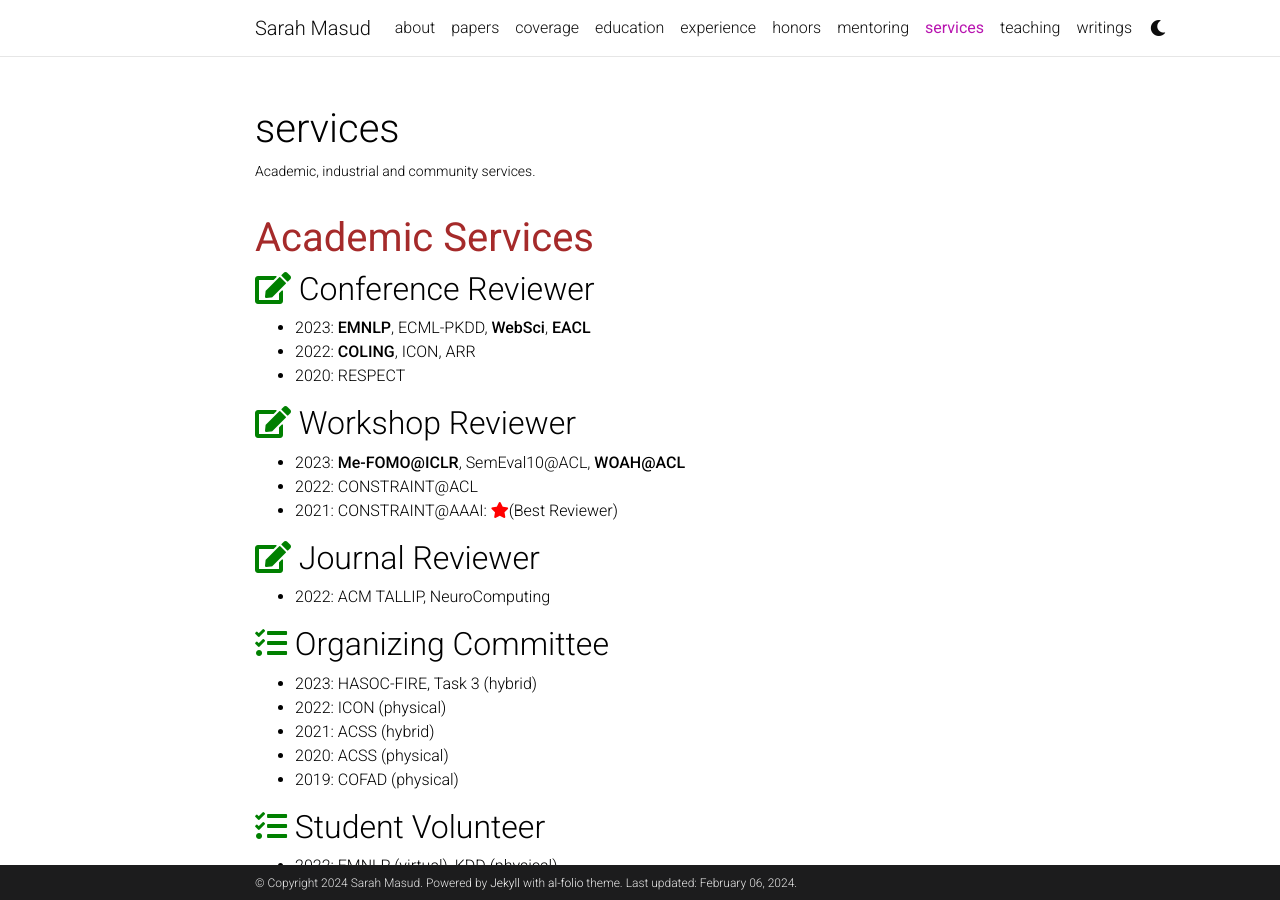
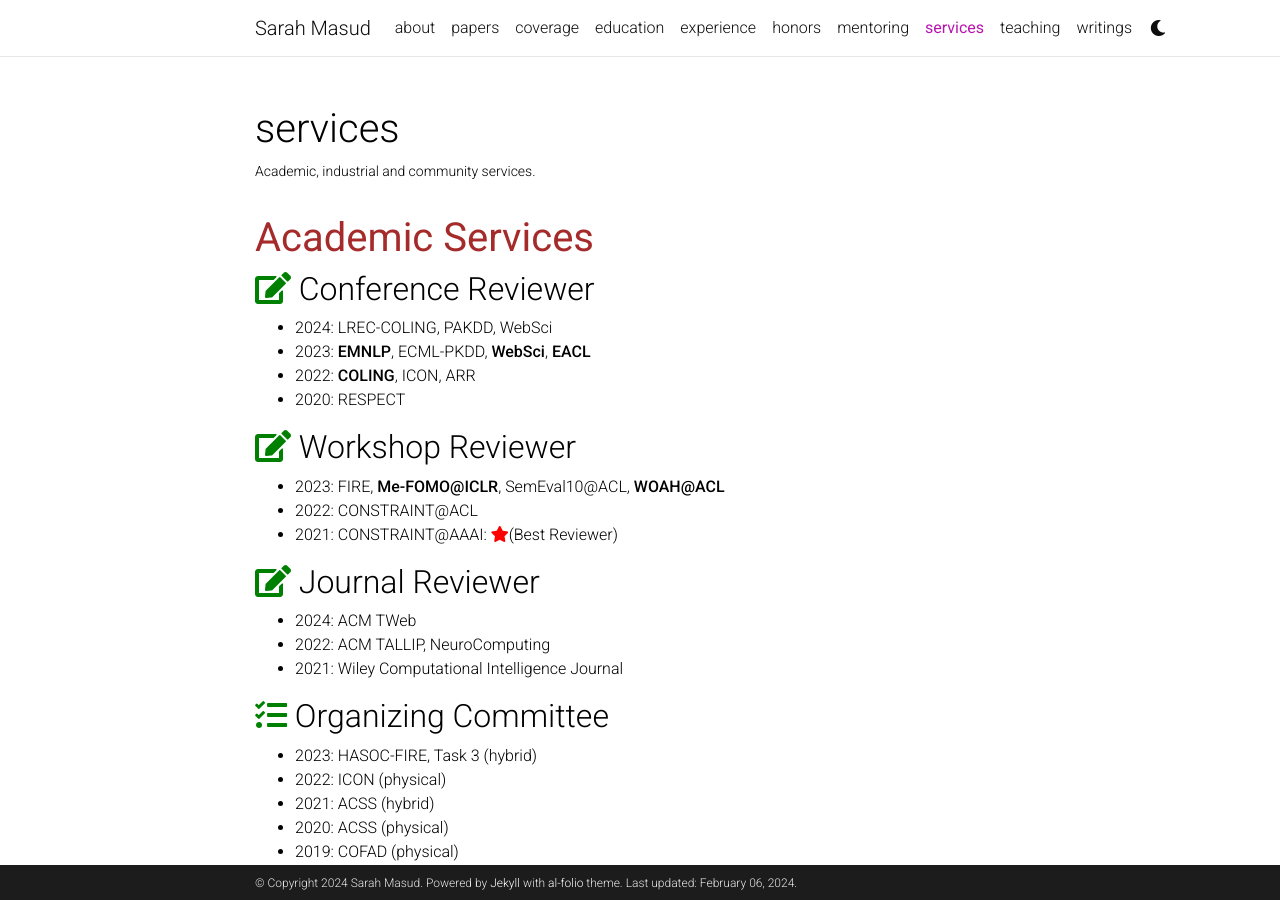
Before and after one commit to sara-02/sara-02.github.io, a Jekyll site: the page built from _pages/services.md, in a window 1280 px wide and 900 px high. Built offline with Jekyll 4.4.1, drawn with Linux system fonts in a browser that asks for light colours; comment, search, counter and statistics services are not loaded; a style sheet for code colours, icons or effects is not loaded.

```diff
--- a/_pages/services.md
+++ b/_pages/services.md
@@ -9,17 +9,20 @@ nav_order: 5
 
 # <b style='color: brown'>Academic Services</b>
 ## <i style='font-size:24px' class='fas' style='color: green'>&#xf044;</i> Conference Reviewer
+* 2024: LREC-COLING, PAKDD, WebSci
 * 2023: **EMNLP**, ECML-PKDD, **WebSci**, **EACL**
 * 2022: **COLING**, ICON, ARR
 * 2020: RESPECT
 
 ## <i style='font-size:24px' class='fas' style='color: green'>&#xf044;</i> Workshop Reviewer
-* 2023: **Me-FOMO@ICLR**, SemEval10@ACL, **WOAH@ACL**
+* 2023: FIRE, **Me-FOMO@ICLR**, SemEval10@ACL, **WOAH@ACL**
 * 2022: CONSTRAINT@ACL
 * 2021: CONSTRAINT@AAAI: <i style='font-size:24px' class='fas' style='color: red'>&#xf005;</i>(Best Reviewer)
 
 ## <i style='font-size:24px' class='fas' style='color: green'>&#xf044;</i> Journal Reviewer
+* 2024: ACM TWeb
 * 2022: ACM TALLIP, NeuroComputing
+* 2021: Wiley Computational Intelligence Journal
 
 ## <i style='font-size:24px' class='fas' style='color: green'>&#xf0ae;</i> Organizing Committee
 * 2023: HASOC-FIRE, Task 3 (hybrid)
```
Also changed, not shown: _bibliography/papers.bib (+14 -0 lines), _pages/about.md (+1 -1 lines), _pages/education.md (+3 -2 lines), _pages/honors.md (+1 -1 lines), _pages/publications.md (+1 -1 lines).
